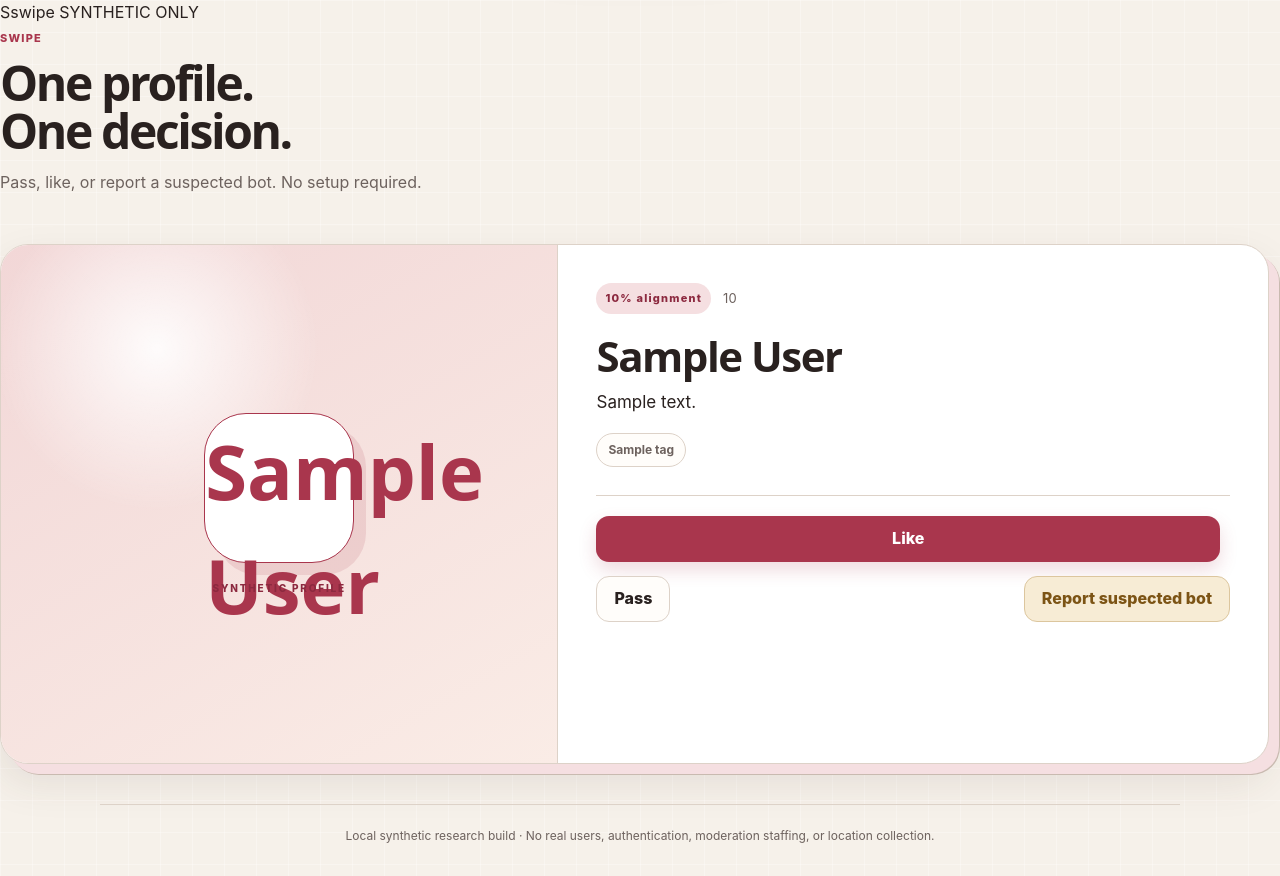
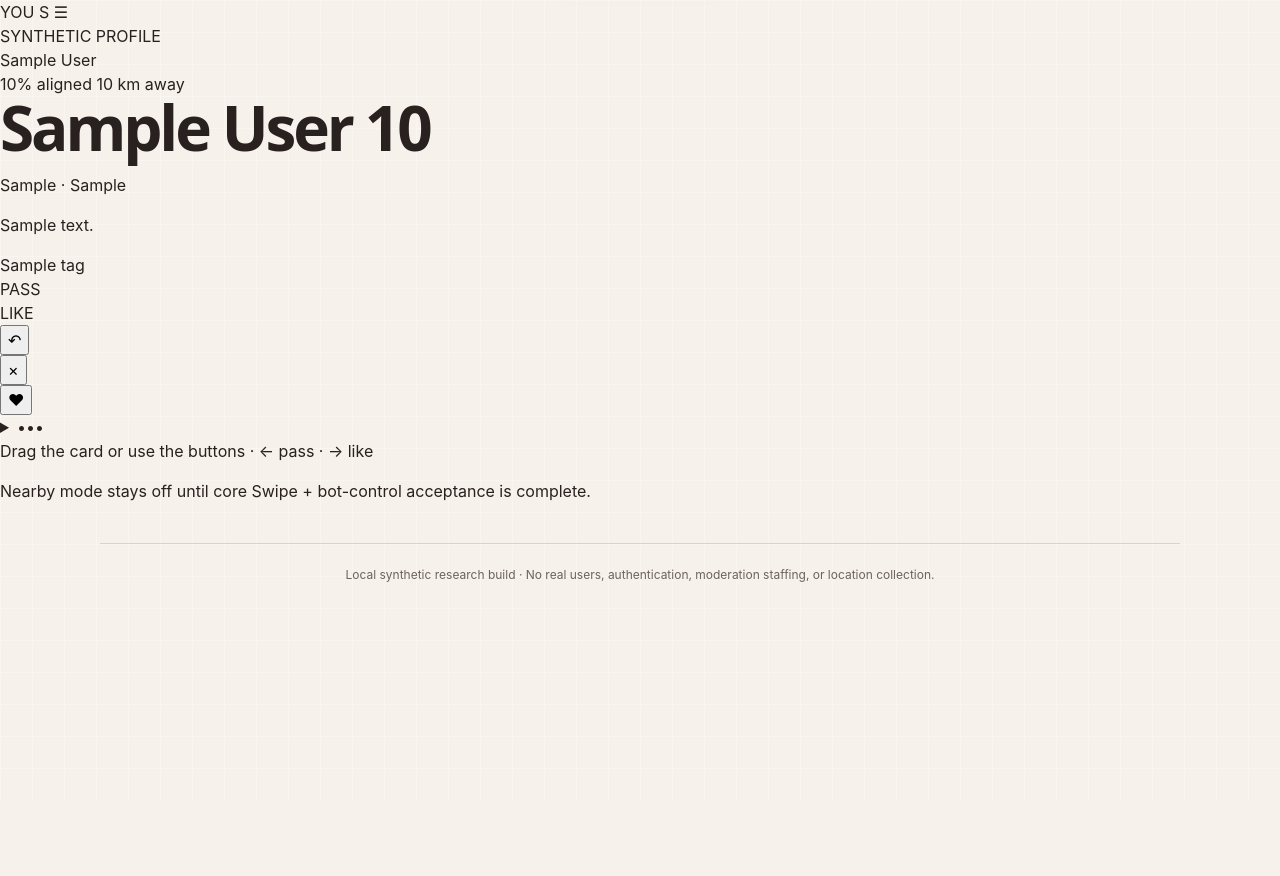
Before and after one commit to PeterJFrancoIII/swipe-dating-web, a FastAPI app: template src/swipe_dating/web/templates/discover.html in a window 1280 px wide. After the commit the page ends 582 px from the top, so only its background shows below. Run offline with FastAPI, Linux system fonts and the light colour scheme; the template is opened without the code that fills it: most values are stand-ins (such as "Sample title", 1, 10 or a date in 2020).

Commit message:
Rebuild swipe screen around focused card interaction

```diff
--- a/src/swipe_dating/web/templates/discover.html
+++ b/src/swipe_dating/web/templates/discover.html
@@ -1,64 +1,77 @@
 {% extends "base.html" %}
-{% block title %}Swipe · Swipe R&D{% endblock %}
+{% block title %}Swipe{% endblock %}
+{% block body_class %}swipe-screen{% endblock %}
+{% block topbar %}
+  <div class="swipe-toolbar">
+    <a class="avatar-button" href="/profile" aria-label="Open profile">YOU</a>
+    <a class="wordmark compact" href="/discover" aria-label="Swipe"><span class="wordmark-mark">S</span></a>
+    <a class="icon-button" href="/filters" aria-label="Open filters">☰</a>
+  </div>
+{% endblock %}
 {% block content %}
-  <header class="section-heading">
-    <div>
-      <span class="eyebrow">SWIPE</span>
-      <h1>One profile. One decision.</h1>
-      <p class="muted">Pass, like, or report a suspected bot. No setup required.</p>
+  <section class="swipe-stage" aria-label="Swipe profiles">
+    {% if candidate %}
+      {% set profile = candidate.candidate %}
+      <article class="dating-card" data-swipe-card>
+        <div class="photo-surface photo-{{ profile.id }}" role="img" aria-label="Synthetic profile placeholder for {{ profile.display_name }}">
+          <div class="photo-label">SYNTHETIC PROFILE</div>
+          <div class="photo-monogram" aria-hidden="true">{{ profile.display_name[0] }}</div>
+          <div class="photo-gradient" aria-hidden="true"></div>
+          <div class="card-overlay">
+            <div class="card-badges">
+              <span class="alignment-badge">{{ candidate.result.score }}% aligned</span>
+              <span class="distance-badge">{{ "%.0f"|format(profile.distance_km) }} km away</span>
             </div>
-  </header>
-
-  {% if error %}<div class="alert error" role="alert">{{ error }}</div>{% endif %}
-  {% if notice %}<div class="alert success" role="status">{{ notice }}</div>{% endif %}
-
-  {% if candidate %}
-    <article class="profile-card">
-      <div
-        class="profile-visual"
-        role="img"
-        aria-label="Synthetic profile placeholder for {{ candidate.candidate.display_name }}"
-      >
-        <span>{{ candidate.candidate.display_name[0] }}</span>
-        <small>SYNTHETIC PROFILE</small>
+            <h1>{{ profile.display_name }} <span>{{ profile.age_band }}</span></h1>
+            <p class="looking-for">{{ profile.immediate_intent.replace('_', ' ') }} · {{ profile.relational_openness.replace('_', ' ') }}</p>
+            <p class="card-bio">{{ profile.about }}</p>
+            <div class="trait-row" aria-label="Self-declared interests">
+              {% for tag in profile.lifestyle_tags[:3] %}<span>{{ tag.replace('_', ' ') }}</span>{% endfor %}
             </div>
-      <div class="profile-content">
-        <div class="profile-meta">
-          <span class="score-pill">{{ candidate.result.score }}% alignment</span>
-          <span>{{ candidate.candidate.age_band }}</span>
           </div>
-        <h2>{{ candidate.candidate.display_name }}</h2>
-        <p class="profile-about">{{ candidate.candidate.about }}</p>
-        <div class="tag-row">
-          {% for tag in candidate.candidate.lifestyle_tags %}
-            <span>{{ tag.replace('_', ' ') }}</span>
-          {% endfor %}
+          <div class="swipe-stamp pass-stamp" aria-hidden="true">PASS</div>
+          <div class="swipe-stamp like-stamp" aria-hidden="true">LIKE</div>
         </div>
 
-        <div class="card-divider"></div>
-        <form class="decision-form" action="/discover/interest" method="post">
-          <input type="hidden" name="candidate_id" value="{{ candidate.candidate.id }}">
-          <button class="button primary" type="submit">Like</button>
+        <div class="decision-deck">
+          <form action="/discover/undo" method="post"><button class="round-action undo" type="submit" aria-label="Undo last decision">↶</button></form>
+          <form action="/discover/pass" method="post" data-pass-form>
+            <input type="hidden" name="candidate_id" value="{{ profile.id }}">
+            <button class="round-action pass" type="submit" aria-label="Pass {{ profile.display_name }}">×</button>
           </form>
-
-        <div class="secondary-actions">
-          <form action="/discover/pass" method="post">
-            <input type="hidden" name="candidate_id" value="{{ candidate.candidate.id }}">
-            <button class="button quiet" type="submit">Pass</button>
+          <form action="/discover/interest" method="post" data-like-form>
+            <input type="hidden" name="candidate_id" value="{{ profile.id }}">
+            <button class="round-action like" type="submit" aria-label="Like {{ profile.display_name }}">♥</button>
           </form>
-          <form action="/discover/report" method="post">
-            <input type="hidden" name="candidate_id" value="{{ candidate.candidate.id }}">
-            <input type="hidden" name="reason" value="automation_pattern">
-            <button class="button report" type="submit">Report suspected bot</button>
+          <details class="report-menu">
+            <summary class="round-action more" aria-label="More actions">•••</summary>
+            <div class="sheet-popover">
+              <h2>Report {{ profile.display_name }}</h2>
+              <p>Private report. Community review identities are not shown publicly.</p>
+              <form action="/discover/report" method="post" class="stack-form">
+                <input type="hidden" name="candidate_id" value="{{ profile.id }}">
+                <label for="reason">Reason</label>
+                <select id="reason" name="reason">
+                  {% for value, label in report_options %}<option value="{{ value.value }}">{{ label }}</option>{% endfor %}
+                </select>
+                <label for="evidence_note">Optional note</label>
+                <textarea id="evidence_note" name="evidence_note" maxlength="280" placeholder="What looked suspicious?"></textarea>
+                <button class="danger-button" type="submit">Send private report</button>
               </form>
             </div>
+          </details>
         </div>
       </article>
+
+      <p class="gesture-hint">Drag the card or use the buttons · ← pass · → like</p>
+      {% if not feature_proximity %}<p class="feature-note">Nearby mode stays off until core Swipe + bot-control acceptance is complete.</p>{% endif %}
     {% else %}
-    <section class="panel empty-state">
-      <span class="eyebrow">QUEUE COMPLETE</span>
-      <h2>No synthetic profiles remain.</h2>
-      <p class="muted">Start a fresh browser session to reset this local-only demo.</p>
+      <section class="empty-state centered">
+        <div class="empty-icon">♡</div>
+        <h1>You're caught up.</h1>
+        <p>No eligible synthetic profiles remain in this session.</p>
+        <a class="secondary-button" href="/filters">Adjust filters</a>
       </section>
     {% endif %}
+  </section>
 {% endblock %}
```
Lines whose indentation alone changed are shown as unchanged.
